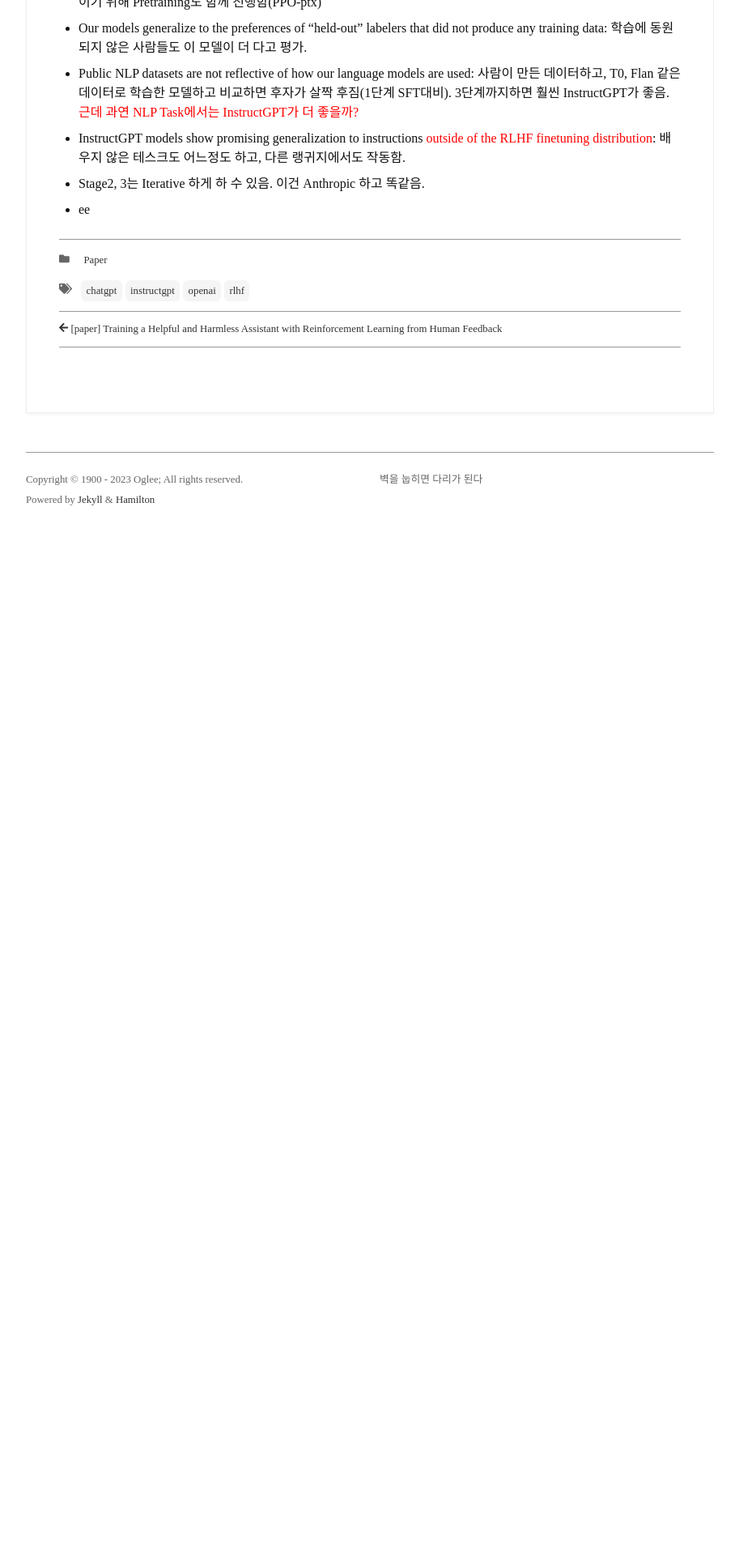
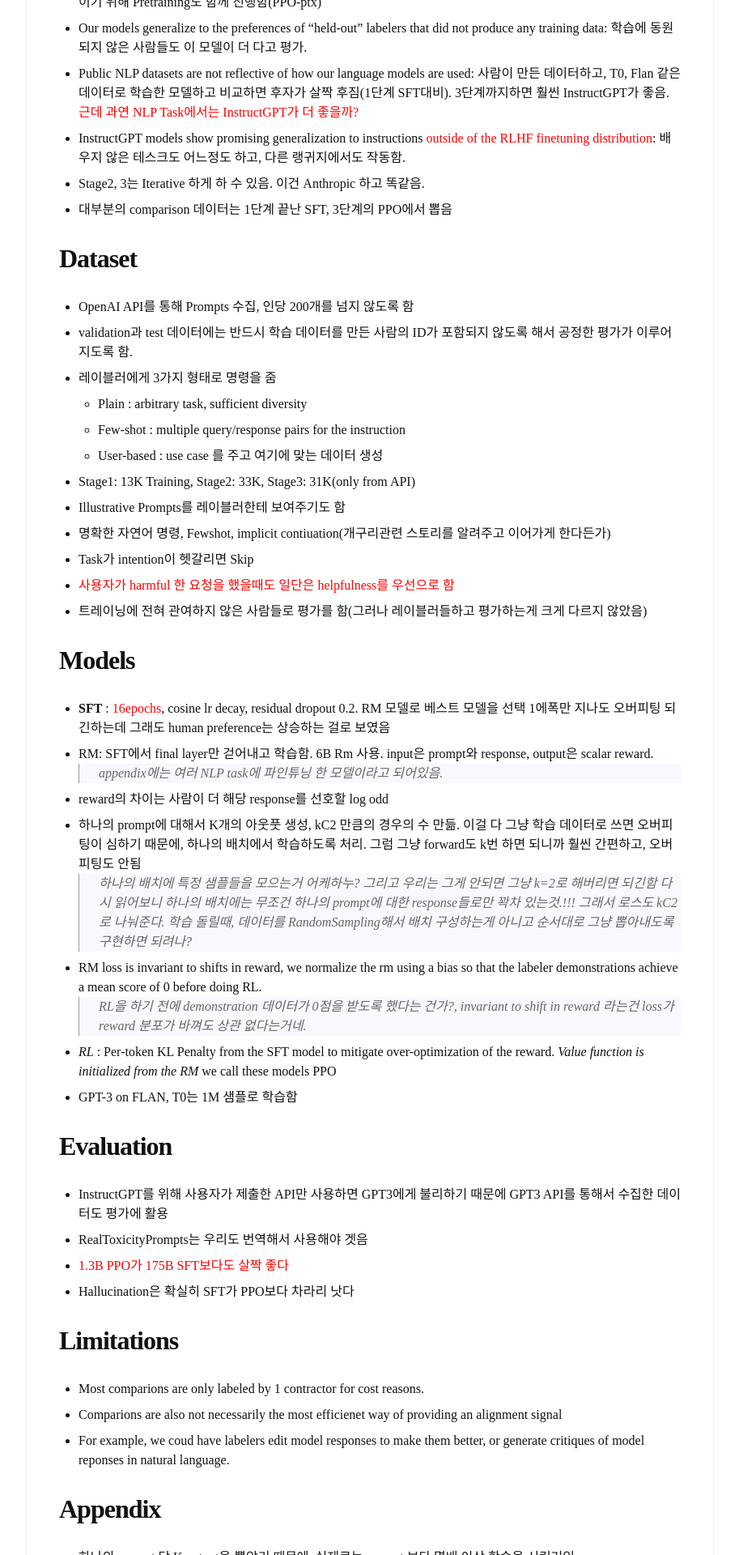
Before and after one commit to oglee815/oglee815_old.github.io, a Jekyll site: the page built from _posts/1900-01-01-paper-instruct-gpt.md, in a window 1280 px wide. Shown: the part 776-2696 px from the top of the page at 81% size, without its empty margins (258-1171 px from the left). Built offline with Jekyll 4.4.1, drawn with Linux system fonts in a browser that asks for light colours; nearby versions of some CDN libraries; some web fonts are replaced; a script that is not in the unit is left out; comment, search, counter and statistics services are not loaded; some of the changed text lies outside the part shown.

Commit message:
Update 1900-01-01-paper-instruct-gpt.md

```diff
--- a/_posts/1900-01-01-paper-instruct-gpt.md
+++ b/_posts/1900-01-01-paper-instruct-gpt.md
@@ -34,4 +34,48 @@
 - Public NLP datasets are not reflective of how our language models are used: 사람이 만든 데이터하고, T0, Flan 같은 데이터로 학습한 모델하고 비교하면 후자가 살짝 후짐(1단계 SFT대비). 3단계까지하면 훨씬 InstructGPT가 좋음. <r>근데 과연 NLP Task에서는 InstructGPT가 더 좋을까?</r>
 - InstructGPT models show promising generalization to instructions <r>outside of the RLHF finetuning distribution</r>: 배우지 않은 테스크도 어느정도 하고, 다른 랭귀지에서도 작동함.
 - Stage2, 3는 Iterative 하게 하 수 있음. 이건 Anthropic 하고 똑같음.
-- ee
+- 대부분의 comparison 데이터는 1단계 끝난 SFT, 3단계의 PPO에서 뽑음
+
+# Dataset
+- OpenAI API를 통해 Prompts 수집, 인당 200개를 넘지 않도록 함
+- validation과 test 데이터에는 반드시 학습 데이터를 만든 사람의 ID가 포함되지 않도록 해서 공정한 평가가 이루어지도록 함.
+- 레이블러에게 3가지 형태로 명령을 줌
+  - Plain : arbitrary task, sufficient diversity
+  - Few-shot : multiple query/response pairs for the instruction
+  - User-based : use case 를 주고 여기에 맞는 데이터 생성
+- Stage1: 13K Training, Stage2: 33K, Stage3: 31K(only from API)
+- Illustrative Prompts를 레이블러한테 보여주기도 함
+- 명확한 자연어 명령, Fewshot, implicit contiuation(개구리관련 스토리를 알려주고 이어가게 한다든가)
+- Task가 intention이 헷갈리면 Skip
+- <r>사용자가 harmful 한 요청을 했을때도 일단은 helpfulness를 우선으로 함</r>
+- 트레이닝에 전혀 관여하지 않은 사람들로 평가를 함(그러나 레이블러들하고 평가하는게 크게 다르지 않았음)
+
+# Models
+- <strong>SFT</strong> : <r>16epochs</r>, cosine lr decay, residual dropout 0.2. RM 모델로 베스트 모델을 선택 1에폭만 지나도 오버피팅 되긴하는데 그래도 human preference는 상승하는 걸로 보였음
+- RM: SFT에서 final layer만 걷어내고 학습함. 6B Rm 사용. input은 prompt와 response, output은 scalar reward.
+> appendix에는 여러 NLP task에 파인튜닝 한 모델이라고 되어있음.
+- reward의 차이는 사람이 더 해당 response를 선호할 log odd
+- 하나의 prompt에 대해서 K개의 아웃풋 생성, kC2 만큼의 경우의 수 만듦. 이걸 다 그냥 학습 데이터로 쓰면 오버피팅이 심하기 때문에, 하나의 배치에서 학습하도록 처리. 그럼 그냥 forward도 k번 하면 되니까 훨씬 간편하고, 오버피팅도 안됨
+> 하나의 배치에 특정 샘플들을 모으는거 어케하누? 그리고 우리는 그게 안되면 그냥 k=2로 해버리면 되긴함
+> 다시 읽어보니 하나의 배치에는 무조건 하나의 prompt에 대한 response들로만 꽉차 있는것.!!! 그래서 로스도 kC2 로 나눠준다.
+> 학습 돌릴때, 데이터를 RandomSampling해서 배치 구성하는게 아니고 순서대로 그냥 뽑아내도록 구현하면 되려나?
+- RM loss is invariant to shifts in reward, we normalize the rm using a bias so that the labeler demonstrations achieve a mean score of 0 before doing RL.
+> RL을 하기 전에 demonstration 데이터가 0점을 받도록 했다는 건가?, invariant to shift in reward 라는건 loss가 reward 분포가 바껴도 상관 없다는거네.
+- *RL* : Per-token KL Penalty from the SFT model to mitigate over-optimization of the reward. *Value function is initialized from the RM* we call these models PPO
+- GPT-3 on FLAN, T0는 1M 샘플로 학습함
+
+# Evaluation
+- InstructGPT를 위해 사용자가 제출한 API만 사용하면 GPT3에게 불리하기 때문에 GPT3 API를 통해서 수집한 데이터도 평가에 활용
+- RealToxicityPrompts는 우리도 번역해서 사용해야 겟음
+- <r>1.3B PPO가 175B SFT보다도 살짝 좋다</r>
+- Hallucination은 확실히 SFT가 PPO보다 차라리 낫다
+
+# Limitations
+- Most comparions are only labeled by 1 contractor for cost reasons.
+- Comparions are also not necessarily the most efficienet way of providing an alignment signal
+- For example, we coud have labelers edit model responses to make them better, or generate critiques of model reponses in natural language.
+
+# Appendix
+- 하나의 prompt 당 K output을 뽑았기 때문에, 실제로는 prompt 보다 몇배 이상 학습을 시킨거임
+- 미친 175B는 배치가 8이네?
+- RM 모델 조차 6B GPT-3를 다양한 NLP task에 finetuning 시킨 모델임
```
